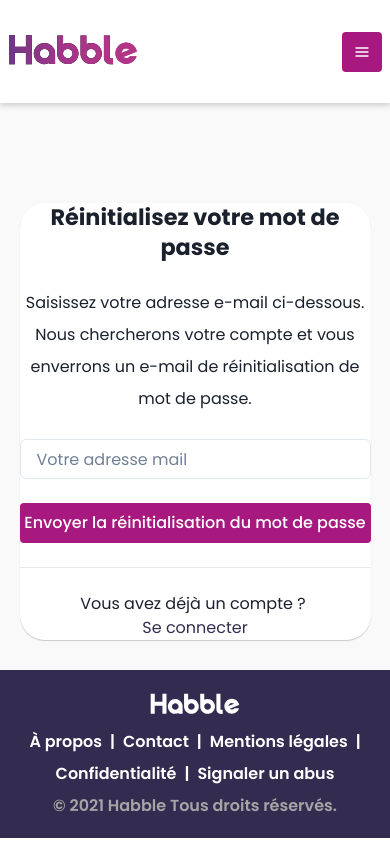
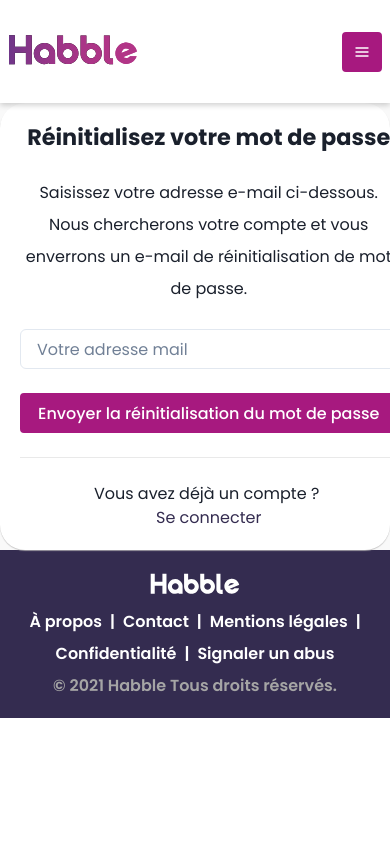
Before and after one commit to Zakari-B/Projet_WCS_3_Habble, a React (Vite) app in the folder frontend/: page /forgot-password in a window 390 px wide. Built offline with nearby package versions, Linux system fonts and the light colour scheme.

Commit message:
Some fixes to responsive design

```diff
--- a/frontend/src/components/LoginForm.jsx
+++ b/frontend/src/components/LoginForm.jsx
@@ -29,20 +29,21 @@ const loginForm = () => {
         <Flex
           className="loginForm"
           bgColor="white"
+          maxWidth={{ base: "100vw", md: "482px" }}
           m="auto"
           alignItems="center"
           boxShadow="0px 1px 1px 0px rgb(185 184 184 / 75%)"
-          marginTop="100px"
-          marginBottom="30px"
+          marginTop={{ base: "0", md: "100px" }}
+          marginBottom={{ base: "0", md: "30px" }}
           borderRadius="25px"
           padding={{ base: "0", md: "20px", lg: "25px" }}
         >
           <Stack
             className="loginConnexion"
             spacing={12}
-            width="90vw"
-            maxWidth="482px"
-            margin="auto"
+            w={{ base: "100vw", md: "90vw", lg: "90vw" }}
+            maxWidth={{ base: "100vw", md: "482px" }}
+            margin={{ base: "20px", md: "auto" }}
           >
             <Heading
               as="h2"
--- a/frontend/src/components/PasswordReset.jsx
+++ b/frontend/src/components/PasswordReset.jsx
@@ -25,21 +25,21 @@ const passwordReset = () => {
         <Flex
           className="loginForm"
           bgColor="white"
-          maxWidth="482px"
+          maxWidth={{ base: "100vw", md: "482px" }}
           m="auto"
           alignItems="center"
           boxShadow="0px 1px 1px 0px rgb(185 184 184 / 75%)"
-          marginTop="100px"
-          marginBottom="30px"
+          marginTop={{ base: "0", md: "100px" }}
+          marginBottom={{ base: "0", md: "30px" }}
           borderRadius="25px"
           padding={{ base: "0", md: "30px", lg: "40px" }}
         >
           <Stack
             className="passwordResetForm"
             spacing={6}
-            width="90vw"
-            maxWidth="482px"
-            margin="auto"
+            w={{ base: "100vw", md: "90vw", lg: "90vw" }}
+            maxWidth={{ base: "100vw", md: "482px" }}
+            margin={{ base: "20px", md: "auto" }}
           >
             <Heading
               as="h2"
--- a/frontend/src/components/SignupForm.jsx
+++ b/frontend/src/components/SignupForm.jsx
@@ -27,21 +27,21 @@ const signupForm = () => {
       <Flex
         className="signupForm"
         bgColor="white"
-        maxWidth="482px"
+        maxWidth={{ base: "100vw", md: "482px" }}
         m="auto"
         alignItems="center"
         boxShadow="0px 1px 1px 0px rgb(185 184 184 / 75%)"
-        marginTop="100px"
-        marginBottom="30px"
+        marginTop={{ base: "0", md: "100px" }}
+        marginBottom={{ base: "0", md: "30px" }}
         borderRadius="25px"
         padding={{ base: "0", md: "30px", lg: "40px" }}
       >
         <Stack
           className="noAccount"
           spacing={8}
-          width="90vw"
-          maxWidth="482px"
-          margin="auto"
+          w={{ base: "100vw", md: "90vw", lg: "90vw" }}
+          maxWidth={{ base: "100vw", md: "482px" }}
+          margin={{ base: "20px", md: "auto" }}
         >
           <Heading
             as="h2"
```
